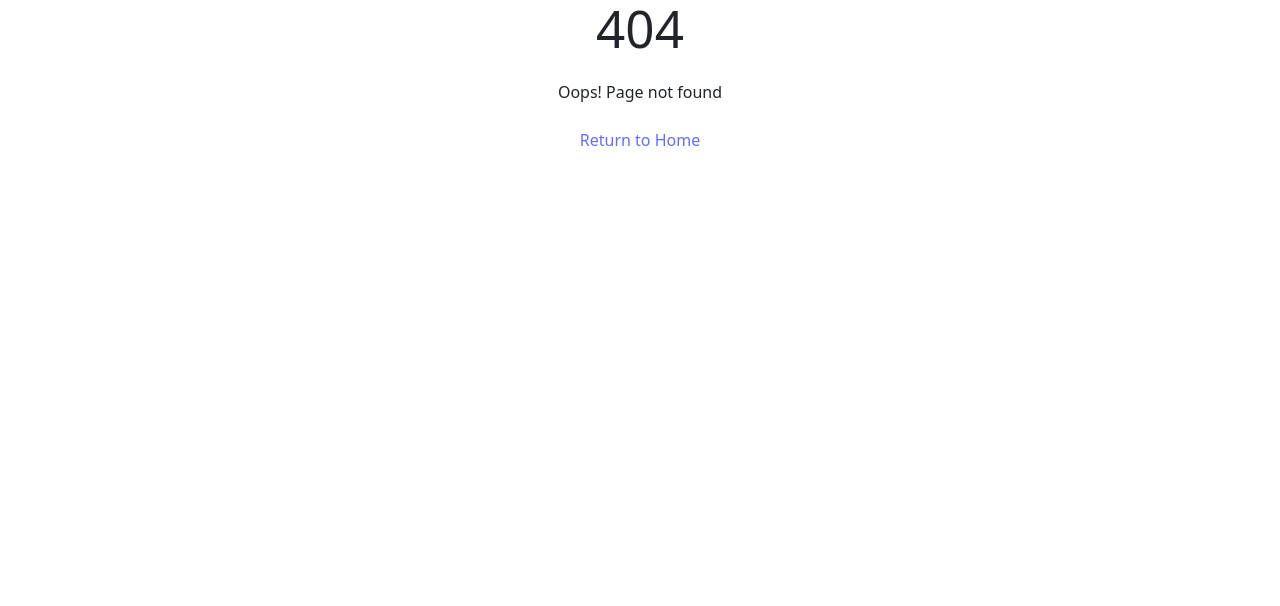
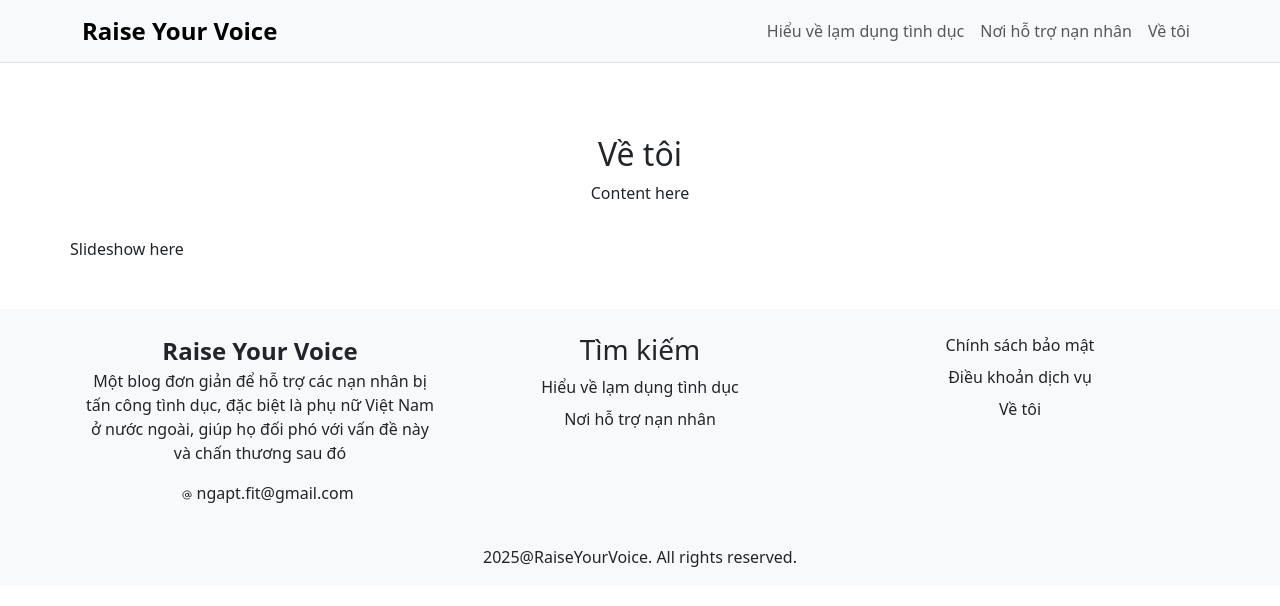
Before and after one commit to nga-pham/raise-your-voice, a React (Vite) app: page /about in a window 1280 px wide. Before the commit this address had no page. Shown: the top 606 px of the page. Built offline with nearby package versions, Linux system fonts and the light colour scheme.

Commit message:
add detail and about page

```diff
--- a/package.json
+++ b/package.json
@@ -4,7 +4,6 @@
   "version": "0.0.0",
   "type": "module",
   "homepage": "https://nga-pham.github.io/raise-your-voice/",
-
   "scripts": {
     "dev": "vite",
     "build": "tsc -b && vite build",
--- a/src/App.tsx
+++ b/src/App.tsx
@@ -4,6 +4,7 @@ import Index from "./pages/Index";
 import NotFound from "./pages/NotFound";
 import Detail from "./pages/Detail"
 import Organization from "./pages/Organization"
+import About from "./pages/About"
 
 // use Vite-provided base at runtime
 const base = import.meta.env.BASE_URL || "/";
@@ -17,7 +18,8 @@ const App = () => (
                 <Route path="/detail/self-defense/:id" element={<Detail />} />
                 <Route path="/detail/you-are-not-alone/:id" element={<Detail />} />
             {/* other */}
-            <Route path="/organization" element={<Organization /> } />
+            <Route path="/organization" element={<Organization />} />
+            <Route path="/about" element={<About /> } />
             <Route path="*" element={<NotFound />} />
             </Routes>
         </BrowserRouter>
--- /dev/null
+++ b/src/components/About.tsx
@@ -0,0 +1,17 @@
+import { Container, Row } from "react-bootstrap";
+
+const About = () => {
+    return (
+        <section className="py-5 mt-2">
+            <Container>
+                <Row className="text-center p-3">
+                    <h2>Về tôi</h2>
+                    <p>Content here</p>
+                </Row>
+                <Row>Slideshow here</Row>
+            </Container>
+        </section>
+    )
+}
+
+export default About
--- a/src/components/ListCard.tsx
+++ b/src/components/ListCard.tsx
@@ -1,7 +1,4 @@
 import { Card, Container } from "react-bootstrap";
-
-const base = import.meta.env.BASE_URL || "/";
-
 interface ListCardProps {
     id: number | undefined,
     name: string | "";
--- /dev/null
+++ b/src/pages/About.tsx
@@ -0,0 +1,17 @@
+import Header from "../components/Header";
+import Footer from "../components/Footer";
+import About from "../components/About";
+
+const AboutPage = () => {
+    return (
+        <div className="min-h-screen">
+            <Header />
+
+            <About />
+
+            <Footer />
+        </div>
+    );
+};
+
+export default AboutPage;
```
Also changed, not shown: 1 other file (tests, documents, lock files or other folders).
